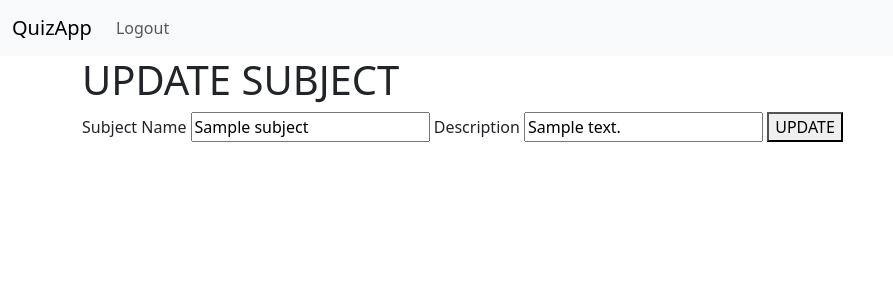
After one commit to its403/quiz_app_v1, a Flask app: page /admin/subject/1/update in a window 1280 px wide. The commit adds this page. Shown: the top 300 px of the page, without its empty margins (0-893 px from the left). Run offline with Flask 3, Linux system fonts and the light colour scheme; the visitor is signed in with stand-in values (Sample User, id 1); tables that the repository leaves empty hold one stand-in row (values such as "Sample post").

Commit message:
Added edit subject functionality

```diff
--- a/routes.py
+++ b/routes.py
@@ -165,3 +165,39 @@ def view_subject(id):
         return redirect(url_for("admin"))
 
     return render_template("subject/view.html", subject=subject)
+
+
+@app.route("/admin/subject/<int:id>/update")
+@admin_required
+def update_subject(id):
+    subject = Subject.query.get(id)
+
+    if not subject:
+        flash("Subject does not exist!")
+        return redirect(url_for("admin"))
+
+    return render_template("subject/update.html", subject=subject)
+
+
+@app.route("/admin/subject/<int:id>/update", methods=["POST"])
+@admin_required
+def update_subject_post(id):
+    subject = Subject.query.get(id)
+
+    if not subject:
+        flash("Subject does not exist!")
+        return redirect(url_for("admin"))
+
+    name = request.form.get("subject_name")
+    description = request.form.get("subject_description")
+
+    if not name or not description:
+        flash("Please fill out all the fields!")
+        return redirect(url_for("update_subject", id=id))
+
+    subject.name = name
+    subject.description = description
+
+    db.session.commit()
+    flash("Subject updated successfully!")
+    return redirect(url_for("admin"))
--- a/templates/admin/dashboard.html
+++ b/templates/admin/dashboard.html
@@ -7,6 +7,7 @@
         {% for subject in subjects %}
           <strong>{{ subject.name }}</strong>
           <a href="{{ url_for('view_subject', id=subject.id) }}">View</a>
+          <a href="{{ url_for('update_subject', id=subject.id) }}">Edit</a>
           <br>
         {% endfor %}
     </div>
--- /dev/null
+++ b/templates/subject/update.html
@@ -0,0 +1,15 @@
+{% extends 'layout.html' %}
+
+{% block content %}
+    <h1>UPDATE SUBJECT</h1>
+
+    <form action="" method="post">
+        <label for="subject_name">Subject Name</label>
+        <input type="text" name="subject_name" value="{{ subject.name }}">
+
+        <label for="subject_description">Description</label>
+        <input type="text" name="subject_description" value="{{ subject.description }}">
+
+        <button type="submit">UPDATE</button>
+    </form>
+{% endblock %}
```
